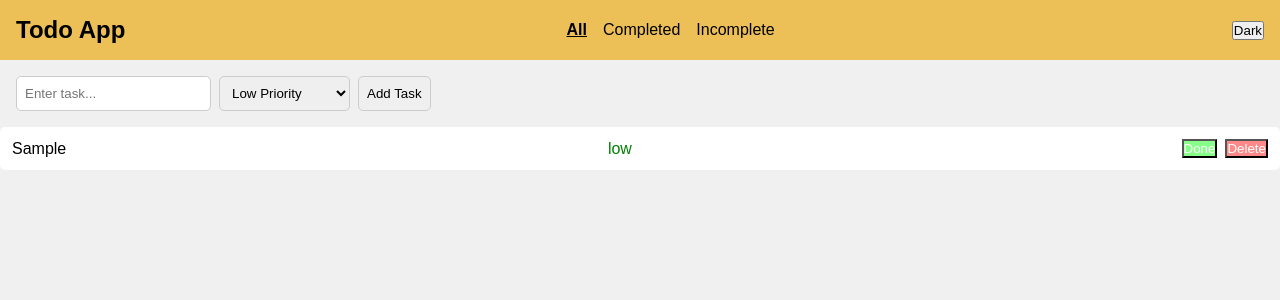
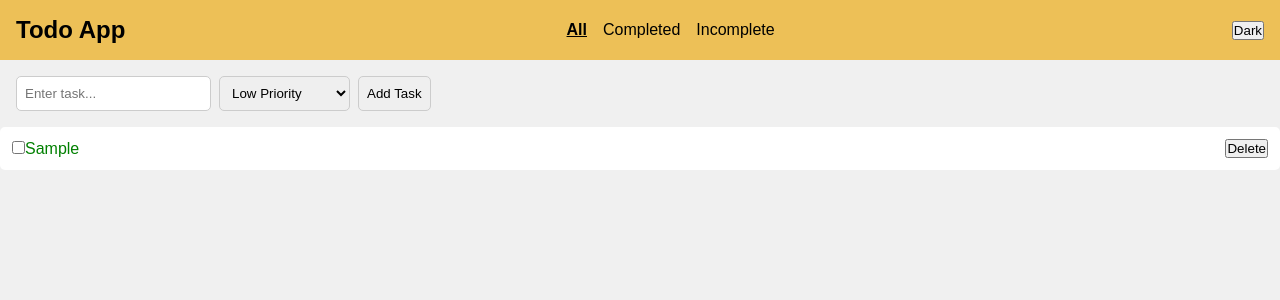
Before and after one commit to Kanchan012/Todo-App, a React (Vite) app in the folder Todo/: page / in a window 1280 px wide. Both pictures are taken after typing "Sample" into the empty fields and a click on the button "Add Task". Shown: the top 300 px of the page. Built offline with nearby package versions, Linux system fonts and the light colour scheme.

Commit message:
todoitem updated

```diff
--- a/Todo/src/components/TodoItem.tsx
+++ b/Todo/src/components/TodoItem.tsx
@@ -1,36 +1,25 @@
 import React from "react";
+import type { Todo } from "../types/todo";
 import { useTodos } from "../context/TodoContext";
-import type { Todo } from "../types/todo";
 
-interface TodoItemProps {
+interface Props {
   todo: Todo;
 }
 
-const TodoItem: React.FC<TodoItemProps> = ({ todo }) => {
+const TodoItem: React.FC<Props> = ({ todo }) => {
   const { toggleTodo, deleteTodo } = useTodos();
 
   return (
-    <div
-      className={`todo-item ${todo.completed ? "completed" : ""}`}
-    >
-      <span className="title">{todo.title}</span>
-      <span className={`priority priority-${todo.priority}`}>
-        {todo.priority}
-      </span>
-      <div>
-        <button
-          className="toggle-btn"
-          onClick={() => toggleTodo(todo.id)}
-        >
-          {todo.completed ? "Undo" : "Done"}
-        </button>
-        <button
-          className="delete-btn"
-          onClick={() => deleteTodo(todo.id)}
-        >
-          Delete
-        </button>
+    <div className={`todo-item ${todo.completed ? "completed" : ""}`}>
+      <div className={`title priority-${todo.priority}`}>
+        <input
+          type="checkbox"
+          checked={todo.completed}
+          onChange={() => toggleTodo(todo.id)}
+        />
+        {todo.title}
       </div>
+      <button onClick={() => deleteTodo(todo.id)}>Delete</button>
     </div>
   );
 };
```
